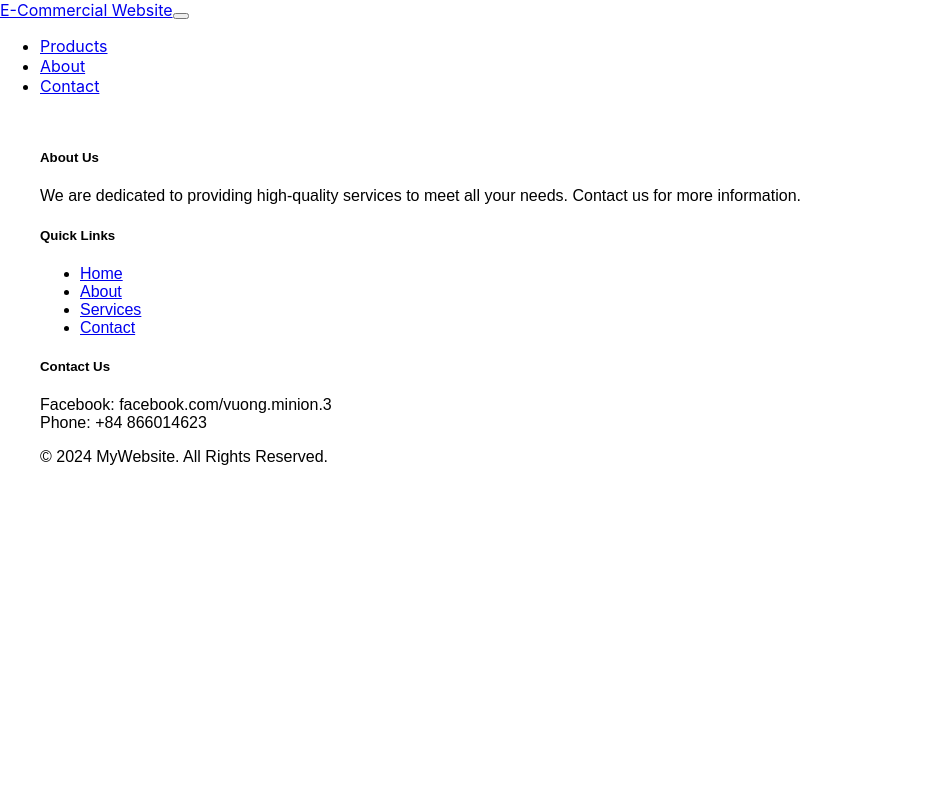
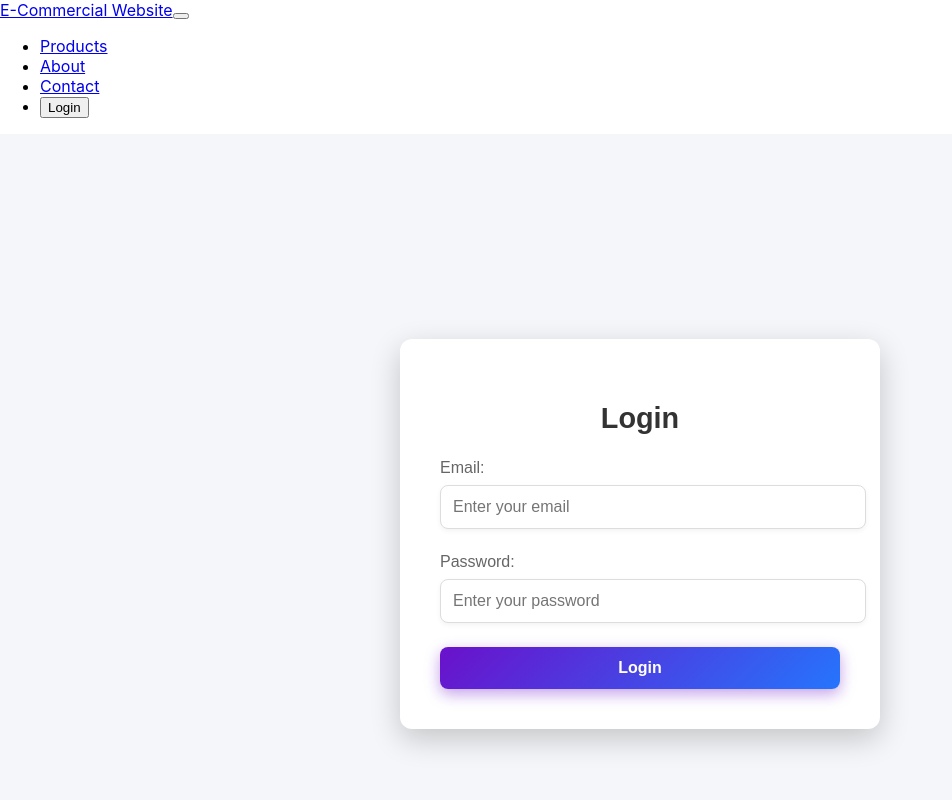
Before and after one commit to Namhehe237/EcommercialWebFrontEnd, a React (Create React App) app: page /user/login in a window 1280 px wide. Shown: the top 800 px of the page, without its empty margins (0-952 px from the left). Built offline with nearby package versions, Linux system fonts and the light colour scheme; the HTML template or start-up script is replaced by a standard one.

Commit message:
add loginpage

```diff
--- a/package.json
+++ b/package.json
@@ -6,6 +6,7 @@
     "@testing-library/jest-dom": "^6.6.3",
     "@testing-library/react": "^16.1.0",
     "@testing-library/user-event": "^14.5.2",
+    "axios": "^1.7.9",
     "cra-template": "1.2.0",
     "ecomweb": "file:",
     "react": "^18.3.1",
--- a/src/App.js
+++ b/src/App.js
@@ -8,6 +8,8 @@ import ProductListPage from './layouts/Component/ProductPage/ProductListPage';
 import HomePage from './layouts/Component/HomePage/HomePage';
 import CartPage from './layouts/Component/CartPage/CartPage';
 import { CartProvider } from './context/CartContext';
+import RegisterPage from './layouts/Component/RegisterPage/RegisterPage';
+import LoginPage from './layouts/Component/LoginPage/LoginPage';
 
 
 
@@ -21,6 +23,8 @@ const App = () => {
             <Route path='/' element={<HomePage />} />
             <Route path="/products" element={<ProductListPage />} />
             <Route path="/cart" element={<CartPage />} />
+            <Route path="/user/register" element={<RegisterPage />} />
+            <Route path="/user/login" element={<LoginPage />} />
             {/* Add more routes here if needed */}
           </Routes>
           <Footer />
--- /dev/null
+++ b/src/layouts/Component/LoginPage/LoginPage.jsx
@@ -0,0 +1,60 @@
+import React, { useState } from "react";
+import axios from "axios";
+import "../../../style/LoginPage/LoginPage.css"; // Import the CSS file
+
+const LoginPage = () => {
+  const [email, setEmail] = useState("");
+  const [password, setPassword] = useState("");
+  const [message, setMessage] = useState("");
+
+  const handleLogin = async (event) => {
+    event.preventDefault();
+    try {
+      const response = await axios.post("http://localhost:8080/api/user/login", {
+        email,
+        password,
+      });
+      setMessage(response.data);
+    } catch (error) {
+      if (error.response && error.response.status === 401) {
+        setMessage("Invalid email or password");
+      } else {
+        setMessage("An error occurred. Please try again.");
+      }
+    }
+  };
+
+  return (
+    <div className="login-container">
+      <div className="login-card">
+        <h2 className="login-title">Login</h2>
+        <form className="login-form" onSubmit={handleLogin}>
+          <div className="form-group">
+            <label>Email:</label>
+            <input
+              type="email"
+              value={email}
+              onChange={(e) => setEmail(e.target.value)}
+              placeholder="Enter your email"
+            />
+          </div>
+          <div className="form-group">
+            <label>Password:</label>
+            <input
+              type="password"
+              value={password}
+              onChange={(e) => setPassword(e.target.value)}
+              placeholder="Enter your password"
+            />
+          </div>
+          <button className="btn-primary" type="submit">
+            Login
+          </button>
+        </form>
+        {message && <p className="error-message">{message}</p>}
+      </div>
+    </div>
+  );
+};
+
+export default LoginPage;
--- a/src/layouts/navBarNFooter/Navbar.jsx
+++ b/src/layouts/navBarNFooter/Navbar.jsx
@@ -1,7 +1,22 @@
-import React from 'react';
-import { Link } from 'react-router-dom';
+import React, { useState } from "react";
+import { Link, useNavigate } from "react-router-dom";
 
 const Navbar = () => {
+  const [isLoggedIn, setIsLoggedIn] = useState(false); // Track login status
+  const navigate = useNavigate();
+
+  const handleButtonClick = () => {
+    if (isLoggedIn) {
+      // Logout logic
+      setIsLoggedIn(false); // Update state to logged out
+      alert("You have been logged out.");
+      // Optionally clear tokens or session data here
+    } else {
+      // Navigate to login page
+      navigate("/user/login");
+    }
+  };
+
   return (
     <nav className="navbar navbar-expand-lg navbar-dark bg-dark py-3">
       <div className="container-fluid">
@@ -36,6 +51,14 @@ const Navbar = () => {
                 Contact
               </a>
             </li>
+            <li className="nav-item">
+              <button
+                className="btn btn-outline-light ms-3"
+                onClick={handleButtonClick}
+              >
+                {isLoggedIn ? "Logout" : "Login"}
+              </button>
+            </li>
           </ul>
         </div>
       </div>
--- /dev/null
+++ b/src/style/LoginPage/LoginPage.css
@@ -0,0 +1,98 @@
+/* Container Styles */
+.login-container {
+    display: flex;
+    justify-content: center;
+    align-items: center;
+    height: 100vh;
+    background-color: #f4f6f9;
+    font-family: 'Poppins', sans-serif;
+}
+
+/* Card Styles */
+.login-card {
+    background: #ffffff;
+    padding: 2.5rem;
+    border-radius: 12px;
+    box-shadow: 0 10px 30px rgba(0, 0, 0, 0.2);
+    max-width: 400px;
+    width: 100%;
+    text-align: center;
+    animation: fadeIn 0.5s ease-in-out;
+}
+
+/* Title Styles */
+.login-title {
+    font-size: 1.8rem;
+    font-weight: bold;
+    margin-bottom: 1.5rem;
+    color: #333;
+}
+
+/* Form Styles */
+.login-form .form-group {
+    margin-bottom: 1.5rem;
+    text-align: left;
+}
+
+.login-form label {
+    display: block;
+    margin-bottom: 0.5rem;
+    color: #666;
+    font-weight: 500;
+}
+
+.login-form input {
+    width: 100%;
+    padding: 0.75rem;
+    border: 1px solid #ddd;
+    border-radius: 8px;
+    font-size: 1rem;
+    box-shadow: 0 2px 5px rgba(0, 0, 0, 0.05);
+    transition: all 0.3s ease;
+}
+
+.login-form input:focus {
+    border-color: #6a11cb;
+    outline: none;
+    box-shadow: 0 2px 8px rgba(106, 17, 203, 0.3);
+}
+
+/* Button Styles */
+.login-form .btn-primary {
+    width: 100%;
+    padding: 0.75rem;
+    background: linear-gradient(135deg, #6a11cb, #2575fc);
+    color: white;
+    border: none;
+    border-radius: 8px;
+    font-size: 1rem;
+    font-weight: bold;
+    cursor: pointer;
+    box-shadow: 0 5px 15px rgba(106, 17, 203, 0.4);
+    transition: all 0.3s ease;
+}
+
+.login-form .btn-primary:hover {
+    transform: translateY(-2px);
+    box-shadow: 0 8px 20px rgba(106, 17, 203, 0.6);
+}
+
+/* Error Message Styles */
+.error-message {
+    color: #ff4d4f;
+    font-size: 0.9rem;
+    margin-top: 1rem;
+    text-align: center;
+}
+
+/* Animations */
+@keyframes fadeIn {
+    from {
+        opacity: 0;
+        transform: translateY(20px);
+    }
+    to {
+        opacity: 1;
+        transform: translateY(0);
+    }
+}
```
Also changed, not shown: 1 other file (tests, documents, lock files or other folders).
